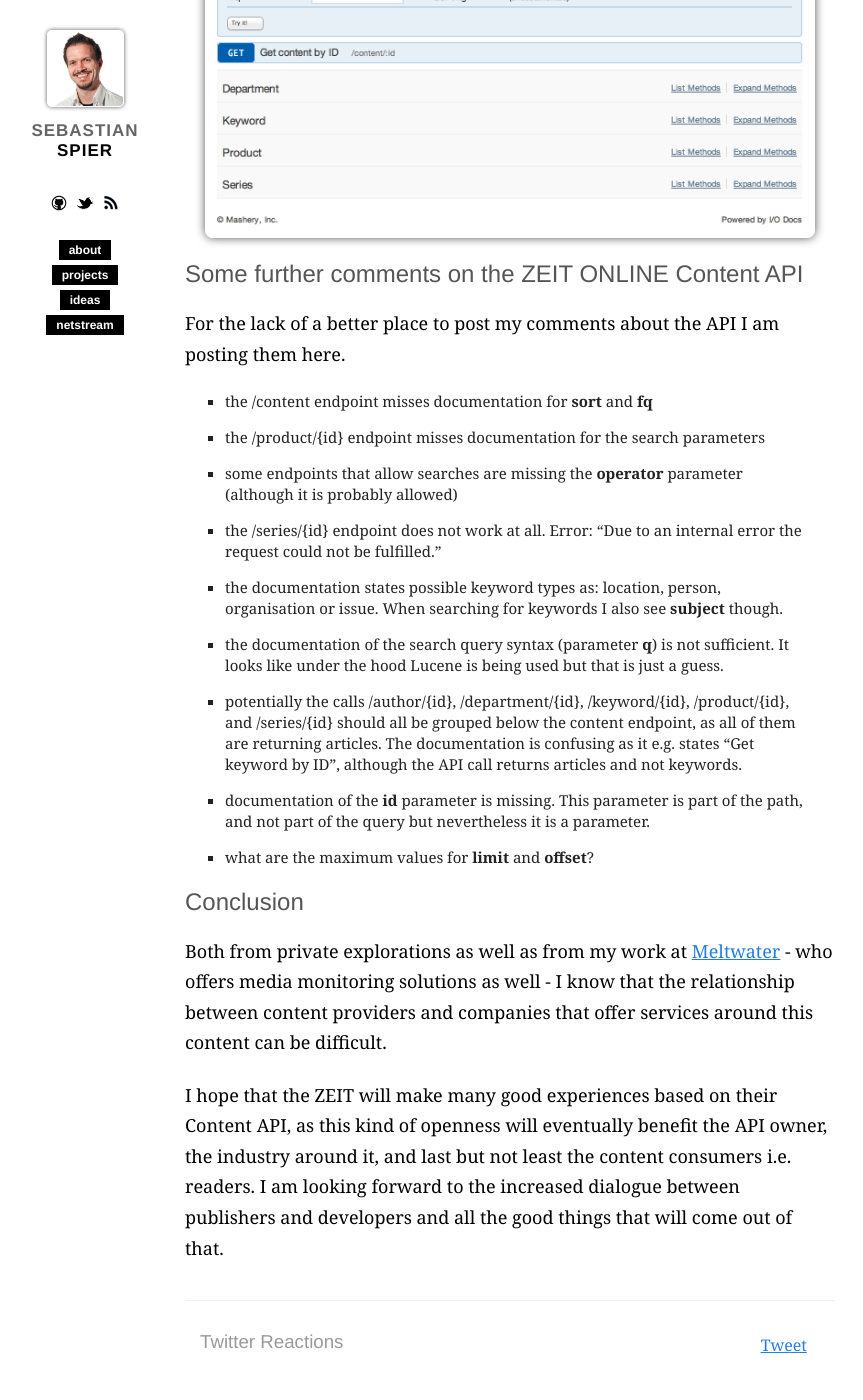
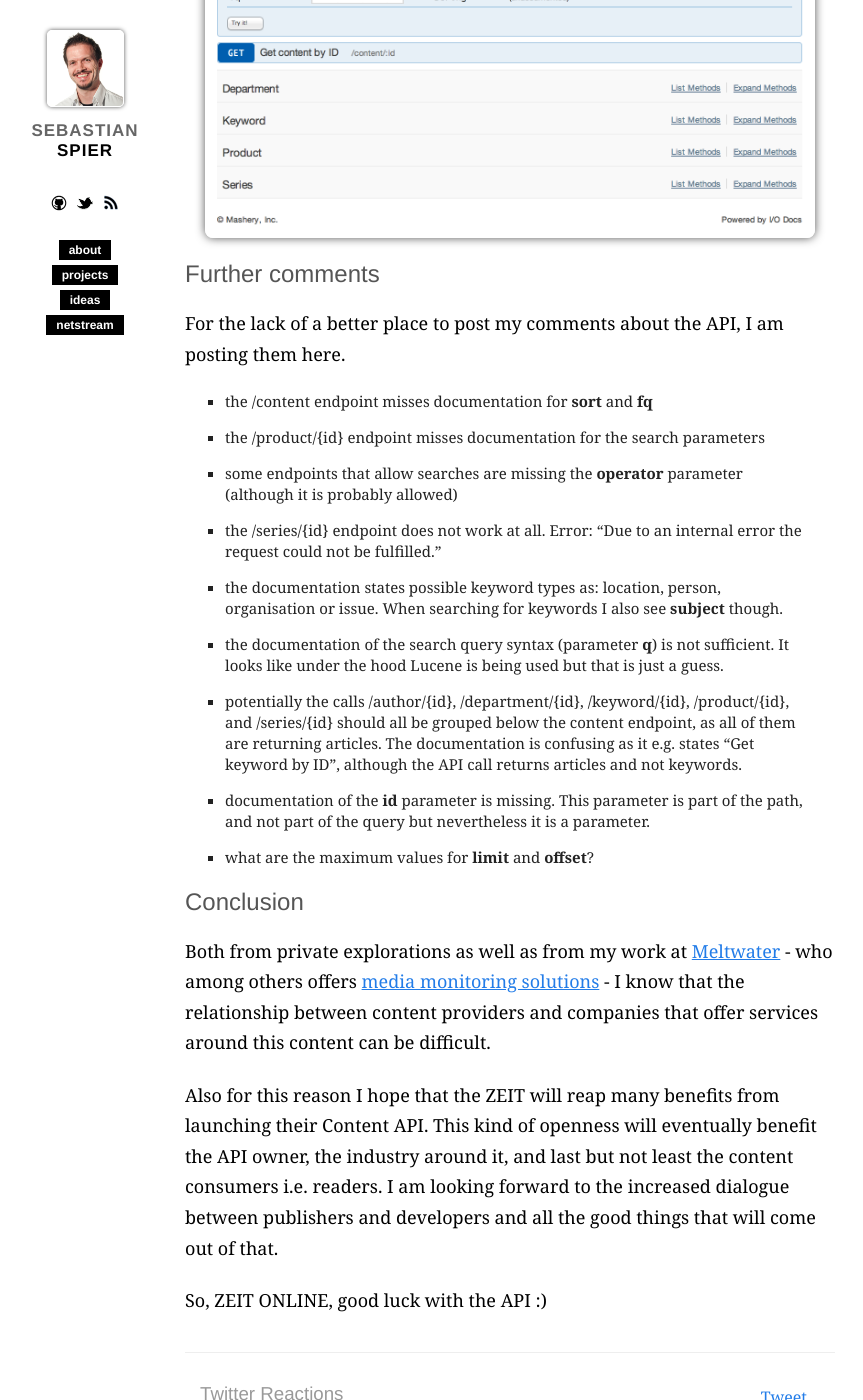
Before and after one commit to spier/spier.github.io, a Jekyll site: the page built from _posts/2012-11-25-iodocs-for-zeit-online-content-api.md, in a window 1280 px wide and 1400 px high, scrolled down 1477 px. Shown: the whole window, without its empty margins (15-878 px from the left). Built offline with Jekyll 4.4.1, drawn with Linux system fonts in a browser that asks for light colours; nearby versions of some CDN libraries; Markdown is read by kramdown in place of the engine named in the settings; comment, search, counter and statistics services are not loaded.

Commit message:
some rewording

```diff
--- a/_posts/2012-11-25-iodocs-for-zeit-online-content-api.md
+++ b/_posts/2012-11-25-iodocs-for-zeit-online-content-api.md
@@ -22,9 +22,9 @@
 
 ![Zeit API i/o docs](/images/zeitapi-iodocs.png)
 
-## Some further comments on the ZEIT ONLINE Content API
+## Further comments
 
-For the lack of a better place to post my comments about the API I am posting them here.
+For the lack of a better place to post my comments about the API, I am posting them here.
 
 - the /content endpoint misses documentation for **sort** and **fq**
 - the /product/{id} endpoint misses documentation for the search parameters
@@ -38,6 +38,8 @@
 
 ## Conclusion
 
-Both from private explorations as well as from my work at [Meltwater](http://www.meltwater.com/) - who offers media monitoring solutions as well - I know that the relationship between content providers and companies that offer services around this content can be difficult.
+Both from private explorations as well as from my work at [Meltwater](http://www.meltwater.com/) - who among others offers [media monitoring solutions](http://www.meltwater.com/products/meltwater-news/) - I know that the relationship between content providers and companies that offer services around this content can be difficult.
 
-I hope that the ZEIT will make many good experiences based on their Content API, as this kind of openness will eventually benefit the API owner, the industry around it, and last but not least the content consumers i.e. readers. I am looking forward to the increased dialogue between publishers and developers and all the good things that will come out of that.
+Also for this reason I hope that the ZEIT will reap many benefits from launching their Content API. This kind of openness will eventually benefit the API owner, the industry around it, and last but not least the content consumers i.e. readers. I am looking forward to the increased dialogue between publishers and developers and all the good things that will come out of that.
+
+So, ZEIT ONLINE, good luck with the API :)
```
